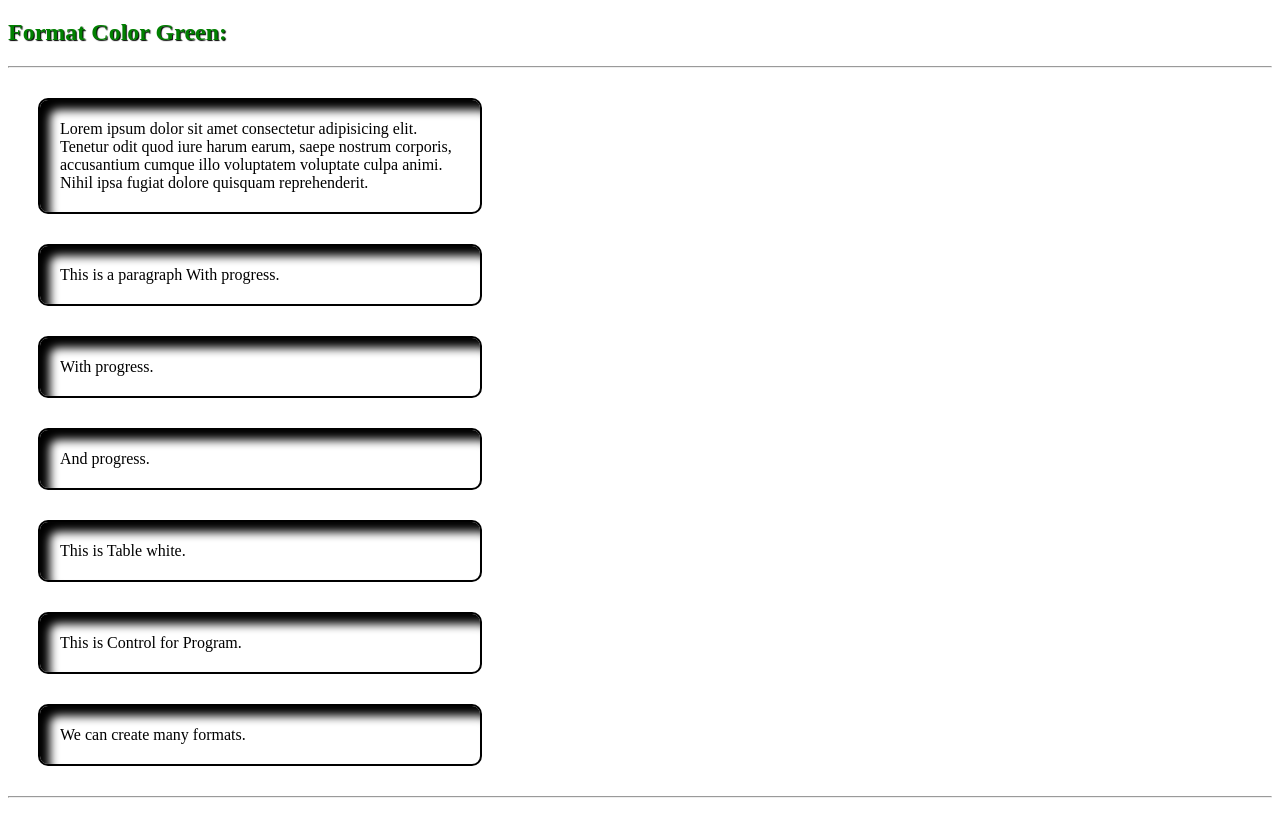
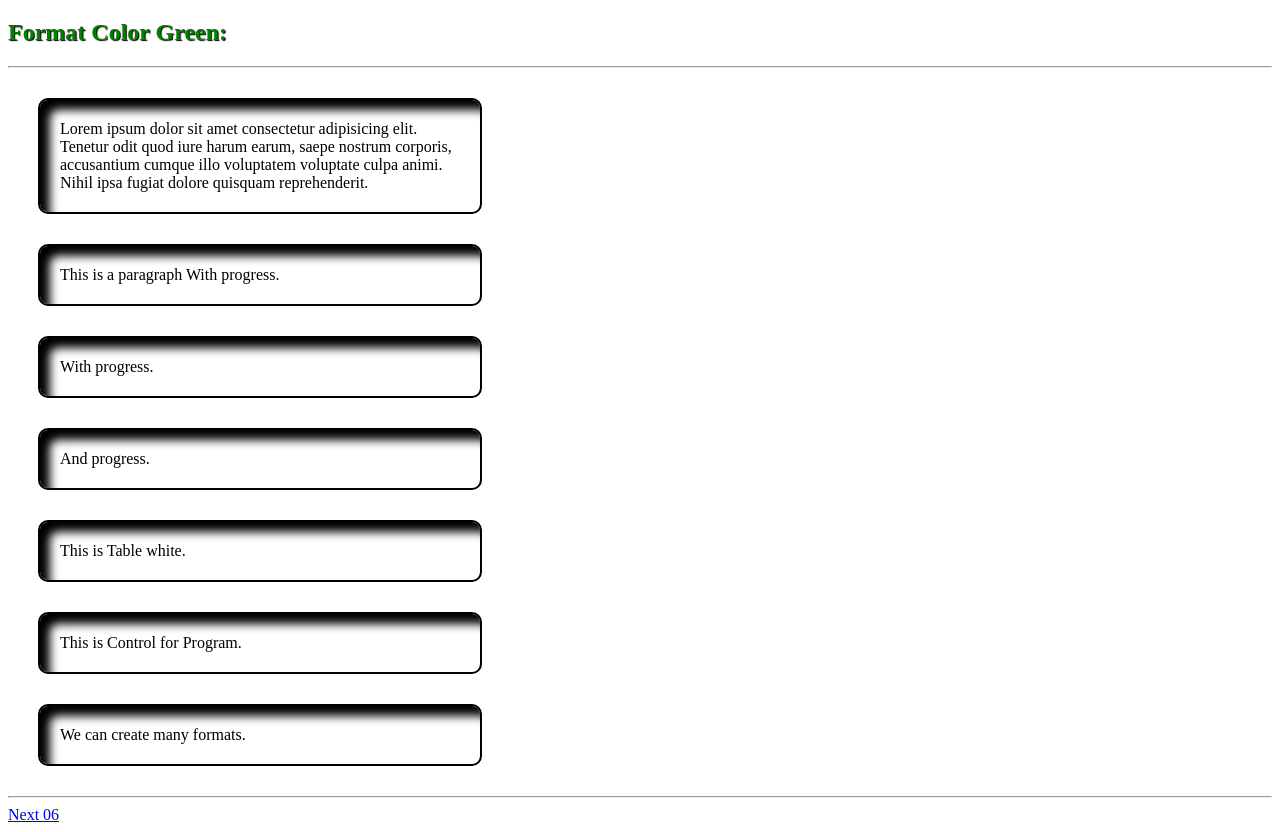
Before and after one commit to edskate/Cria--o-Programa-Pyhton, a plain HTML site: page index05.html in a window 1280 px wide. Shown: the part 61-893 px from the top of the page. Before the commit the page ends 867 px from the top, so only its background shows below. Drawn offline with Linux system fonts and the light colour scheme.

Commit message:
index06.html

```diff
--- a/index05.html
+++ b/index05.html
@@ -20,5 +20,6 @@
         <p>We can create many formats.</p>
         <hr>
     </div>
+    <a href="index06.html">Next 06</a>
 </body>
 </html>
```
